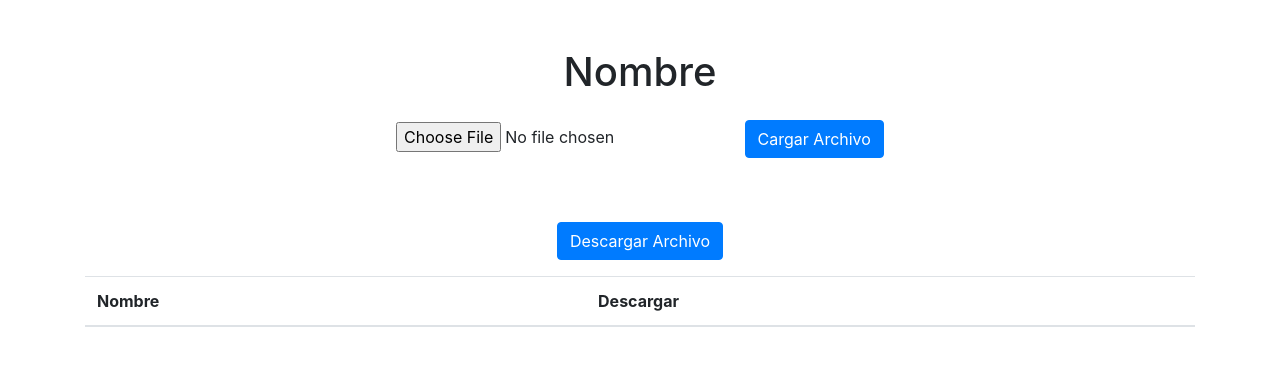
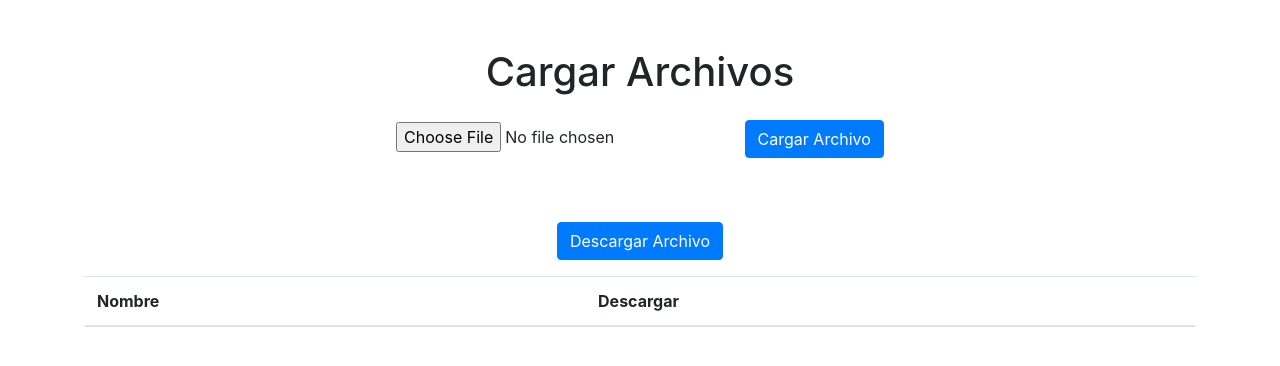
Before and after one commit to BladimirVargas11/FrontendCloud, a plain HTML site: page index.html in a window 1280 px wide. Drawn offline with nearby package versions, Linux system fonts and the light colour scheme.

Commit message:
titulo agregado

```diff
--- a/index.html
+++ b/index.html
@@ -2,7 +2,7 @@
 <html>
 
 <head>
-    <title>Cargar Archivos a RDS</title>
+    <title>Cargar Archivos</title>
     <link rel="stylesheet" href="https://stackpath.bootstrapcdn.com/bootstrap/4.5.2/css/bootstrap.min.css">
 </head>
 
@@ -10,7 +10,7 @@
     <div class="container">
         <div class="row mt-5">
             <div class="col-12 text-center">
-                <h1>Nombre</h1>
+                <h1>Cargar Archivos</h1>
             </div>
         </div>
 
```
